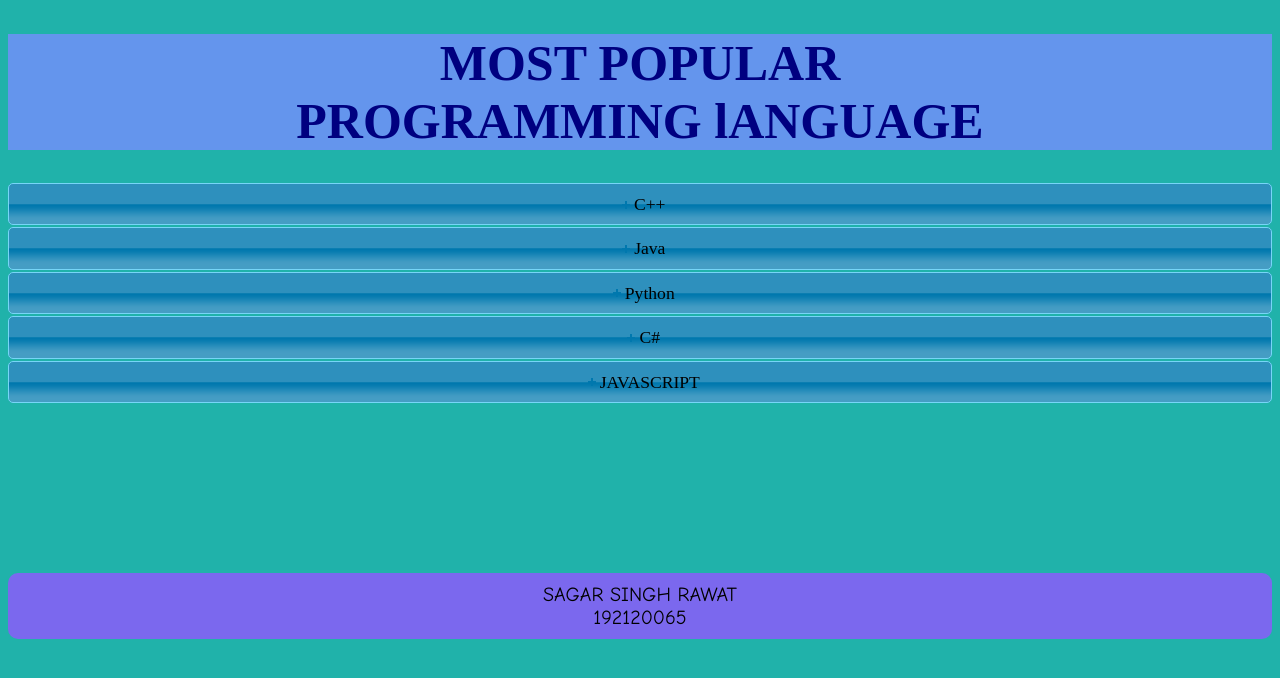
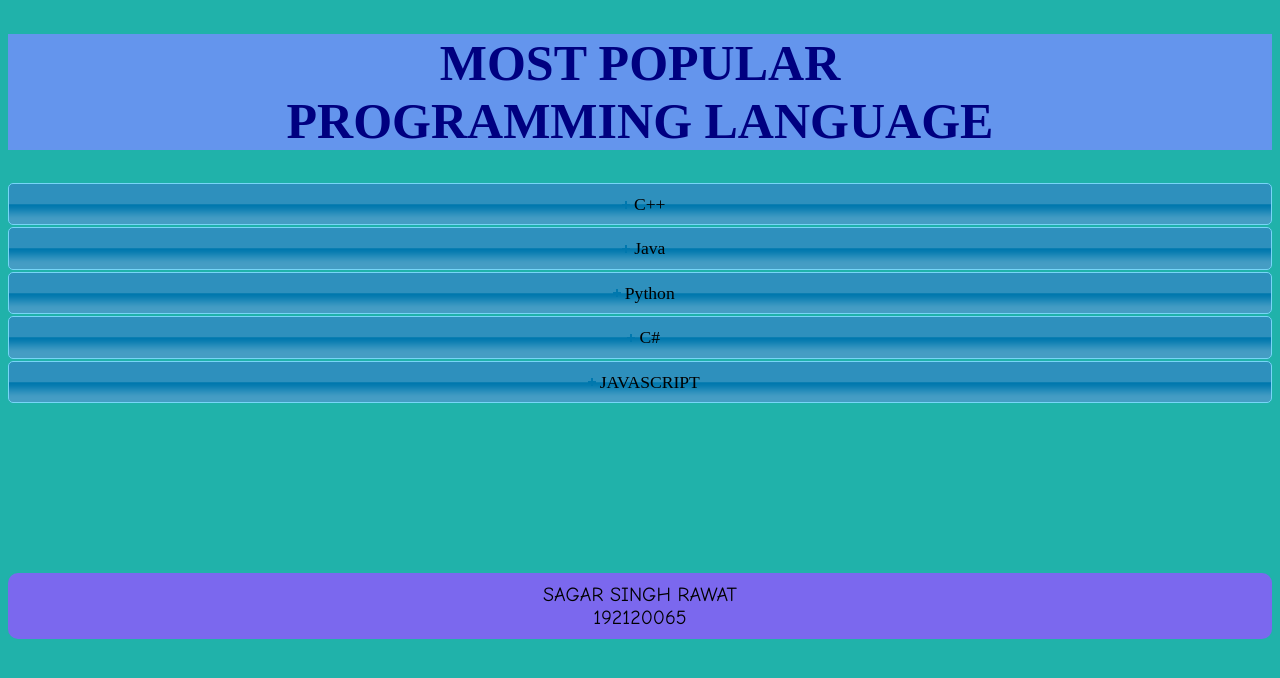
Before and after one commit to sagarsinghrawat/windowAssignment, a plain HTML site: page index.html in a window 1280 px wide. Drawn offline with Linux system fonts and the light colour scheme.

Commit message:
html file

```diff
--- a/index.html
+++ b/index.html
@@ -11,7 +11,7 @@
 
 </head>
 <body id="main">
-    <h1>MOST POPULAR<br>PROGRAMMING lANGUAGE</h1>
+    <h1>MOST POPULAR<br>PROGRAMMING LANGUAGE</h1>
     <div id="div1">
 
 
```
